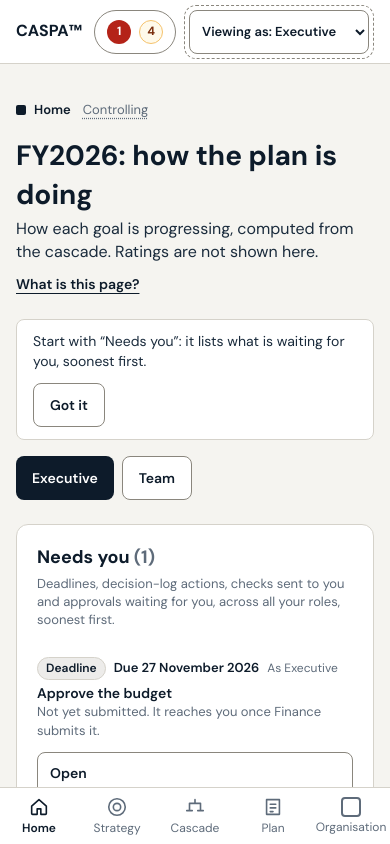
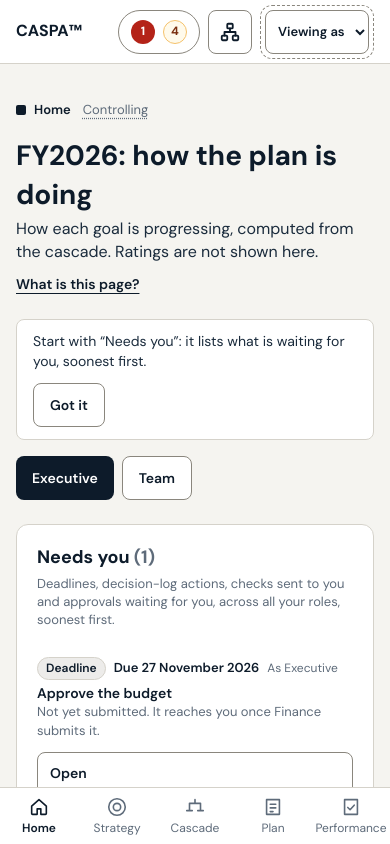
Before and after one commit to elijasinyinza-a11y/Caspa-System, a React (Vite) app: page / in a window 390 px wide. Built offline with nearby package versions, Linux system fonts and the light colour scheme.

Commit message:
Add files via upload

```diff
--- a/src/components/BottomBar.tsx
+++ b/src/components/BottomBar.tsx
@@ -5,8 +5,9 @@ import { WorkspaceIcon } from "./icons";
 /** Phone layout: the sidebar becomes a bottom bar limited to the person's own workspaces. */
 export function BottomBar() {
   const { repo, route, navigate } = useApp();
-  // As the approved setup prototype: up to four workspaces, then Organisation (to settle in the phone layout review).
-  const items = repo.workspaces().slice(0, 4);
+  // Phone layout review (slice 10, option A, 31 October 2026): every workspace the role has, at most five;
+  // Organisation moves to the top bar on phones.
+  const items = repo.workspaces();
   return (
     <nav
       aria-label={en.nav.label}
@@ -16,7 +17,7 @@ export function BottomBar() {
       <ul
         className="grid"
         style={{
-          gridTemplateColumns: `repeat(${items.length + 1}, minmax(0, 1fr))`,
+          gridTemplateColumns: `repeat(${items.length}, minmax(0, 1fr))`,
         }}
       >
         {items.map((w) => {
@@ -38,17 +39,6 @@ export function BottomBar() {
             </li>
           );
         })}
-        <li>
-          <a
-            href="#/organisation"
-            onClick={(e) => { e.preventDefault(); navigate({ kind: "org" }); }}
-            aria-current={route.kind === "org" ? "page" : undefined}
-            className={`flex min-h-14 flex-col items-center justify-center gap-0.5 text-12 ${route.kind === "org" ? "font-semibold text-navy" : "text-muted"}`}
-          >
-            <span aria-hidden="true" className="h-5 w-5 rounded border-2 border-current" />
-            {en.setup.nav}
-          </a>
-        </li>
       </ul>
     </nav>
   );
--- a/src/components/RoleSwitcher.tsx
+++ b/src/components/RoleSwitcher.tsx
@@ -20,7 +20,7 @@ export function RoleSwitcher() {
         id="dev-role"
         value={role}
         onChange={(e) => setRole(e.target.value as DevRole)}
-        className="min-h-11 max-w-[180px] rounded-lg border border-control bg-white px-2 text-13 font-semibold text-navy"
+        className="min-h-11 max-w-[104px] rounded-lg border border-control bg-white px-2 text-13 font-semibold text-navy sm:max-w-[180px]"
       >
         {dev.roles.map((r) => <option key={r} value={r}>{en.devSwitcher.viewingAs}: {en.roles[r]}</option>)}
       </select>
--- a/src/components/TopBar.tsx
+++ b/src/components/TopBar.tsx
@@ -13,7 +13,7 @@ const short = (t: string, n = 24) => (t.length > n ? `${t.slice(0, n - 1).trimEn
  * steps shorten to "…"; the full chain stays in "Why this matters".
  */
 export function TopBar() {
-  const { repo, route } = useApp();
+  const { repo, route, navigate } = useApp();
   const [codes] = useShowCodes();
   const onMap = route.kind === "map";
   const n = route.kind === "node" ? repo.node(route.node, route.id) : onMap ? repo.node("objective", route.objectiveId) : null;
@@ -101,6 +101,20 @@ export function TopBar() {
         <span className="sm:hidden">
           <IntegrityPill compact />
         </span>
+        {/* Phones (slice 10, option A): Organisation sits here; the bottom bar holds the role's workspaces. */}
+        <a
+          href="#/organisation"
+          onClick={(e) => { e.preventDefault(); navigate({ kind: "org" }); }}
+          aria-current={route.kind === "org" ? "page" : undefined}
+          title={en.setup.nav}
+          className={`inline-flex h-11 w-11 items-center justify-center rounded-lg border md:hidden ${route.kind === "org" ? "border-navy bg-info-bg text-navy" : "border-control text-navy"}`}
+        >
+          <svg aria-hidden="true" viewBox="0 0 24 24" width="22" height="22" fill="none" stroke="currentColor" strokeWidth="2" strokeLinecap="round" strokeLinejoin="round">
+            <rect x="9" y="3" width="6" height="5" rx="1" /><rect x="3" y="16" width="6" height="5" rx="1" /><rect x="15" y="16" width="6" height="5" rx="1" />
+            <path d="M12 8v4M6 16v-4h12v4" />
+          </svg>
+          <span className="sr-only">{en.setup.nav}</span>
+        </a>
         <RoleSwitcher />
       </div>
     </header>
--- a/src/routes/Budget.tsx
+++ b/src/routes/Budget.tsx
@@ -118,9 +118,10 @@ function GoalRow({ g, terms }: { g: BudgetGoalGroup; terms: Terms }) {
   const visible = g.objectives.reduce((n, o) => n + o.lines.length, 0);
   return (
     <li className="py-2">
-      <div className="flex items-center gap-x-3">
+      <div className="flex flex-wrap items-center gap-x-3">
         <div className="min-w-0 flex-1"><CodeLink r={g.ref} /></div>
-        <span className="tabular shrink-0 text-right text-16 font-bold text-navy">
+        {/* Phones: a hidden subtotal's sentence wraps below the title instead of running off the screen. */}
+        <span className={`tabular ml-auto text-right text-16 font-bold text-navy ${g.subtotal ? 'shrink-0' : 'min-w-0'}`}>
           {g.subtotal ? formatMoney(g.subtotal) : <span className="text-13 font-normal text-muted">{en.budget.subtotalHidden}</span>}
         </span>
       </div>
--- a/src/routes/DecisionMap.tsx
+++ b/src/routes/DecisionMap.tsx
@@ -93,7 +93,7 @@ export function DecisionMapPage({ objectiveId, deficiencyId }: { objectiveId: st
           </Explain>
         </h1>
         <p className="max-w-[70ch] text-16 text-text">
-          <a href={nodeHref('objective', m.objective.id, 'cascade')} className="underline underline-offset-4 hover:text-navy">
+          <a href={nodeHref('objective', m.objective.id, 'cascade')} className="inline-flex min-h-11 items-center underline underline-offset-4 hover:text-navy">
             {en.decisionMap.of(t.objective.singular, m.objective.title)}
           </a>
           {codes && <span className="tabular ml-2 text-14 text-muted">{m.objective.code}</span>}
@@ -239,7 +239,7 @@ function Row({ r, page, t, codes, editing, setEditing, onDone }: {
             <ul className="space-y-2">
               {r.corrective.map((c) => (
                 <li key={c.ref.id}>
-                  <a href={nodeHref('activity', c.ref.id, 'cascade')} className="font-semibold text-navy underline underline-offset-4">
+                  <a href={nodeHref('activity', c.ref.id, 'cascade')} className="inline-flex min-h-11 items-center font-semibold text-navy underline underline-offset-4">
                     {c.ref.title}
                   </a>
                   {codes && <span className="tabular ml-2 text-13 text-muted">{c.ref.code}</span>}
@@ -490,7 +490,7 @@ export function ActivityLevel({ activityId, title, level }: { activityId: string
           <span className="text-muted">{en.decisionMap.corrects} </span>
           {v.corrects.map((d, i) => (
             <span key={d.id}>
-              <a href={mapHref(d.objectiveId, d.id)} className="underline underline-offset-4 hover:text-navy">{d.description}</a> ({en.sixP[d.level]})
+              <a href={mapHref(d.objectiveId, d.id)} className="inline-flex min-h-11 items-center underline underline-offset-4 hover:text-navy">{d.description}</a> ({en.sixP[d.level]})
               {level && level !== d.level && <span className="font-semibold text-cascade-text"> · {en.decisionMap.solvedAt(en.sixP[level])}</span>}
               {i < v.corrects!.length - 1 ? '; ' : ''}
             </span>
--- a/src/routes/Strategy.tsx
+++ b/src/routes/Strategy.tsx
@@ -50,7 +50,7 @@ export function FirstQuestion({ page, onImport }: { page: OnboardingPage; onImpo
     <section className={card} aria-labelledby="first-q">
       <h2 id="first-q" className="text-22 font-bold text-navy">{O.question}</h2>
       <p className="mt-1 text-14 text-muted">{page.canSetUp ? O.questionIntro : O.questionOthers(page.strategyOffice)}</p>
-      <div className="mt-4 grid gap-4 md:grid-cols-2">
+      <div className="mt-4 grid grid-cols-[minmax(0,1fr)] gap-4 md:grid-cols-2">
         <button type="button" disabled={!page.canSetUp} onClick={onImport} className={`${door} border-t-strategy-mark hover:border-navy disabled:cursor-not-allowed disabled:opacity-75`}>
           <span className="text-22 font-bold text-navy">{O.importDoor}</span>
           <span className="text-14 text-text">{O.importDoorText}</span>
@@ -217,7 +217,7 @@ function PlanView({ page, setNote }: { page: OnboardingPage; setNote: (m: string
           </div>
         </div>
         {strategy && draft && (
-          <div className="mt-4 grid gap-4 lg:grid-cols-3">
+          <div className="mt-4 grid grid-cols-[minmax(0,1fr)] gap-4 lg:grid-cols-3">
             <div className="rounded-lg border border-border p-4">
               <h3 className="flex flex-wrap items-center gap-2 text-16 font-bold text-navy">{O.routes.docTitle} <Chip tone="info">{O.item.aiDraft(null)}</Chip></h3>
               {page.org.aiEnabled ? (
@@ -267,7 +267,7 @@ function PlanView({ page, setNote }: { page: OnboardingPage; setNote: (m: string
         </section>
       )}
 
-      <div className="mt-4 grid gap-4 xl:grid-cols-[3fr_2fr]">
+      <div className="mt-4 grid grid-cols-[minmax(0,1fr)] gap-4 xl:grid-cols-[minmax(0,3fr)_minmax(0,2fr)]">
         <section className={card}>
           <h2 className="text-18 font-bold text-navy">{O.plan.content}</h2>
           {page.items.length ? (
@@ -339,7 +339,7 @@ function ItemRow({ i, kidsOf, page, fy, onEdit, onRemove }: {
   return (
     <li className="rounded-lg border border-border bg-white p-3">
       <div className="flex flex-wrap items-start justify-between gap-2">
-        <div className="min-w-0 flex-1">
+        <div className="min-w-0 flex-[1_1_15rem]">
           <div className="flex flex-wrap items-center gap-2">
             <span className="text-12 text-muted">{terms[i.kind].singular}</span>
             <b className="text-14 text-navy">{i.title}</b>
--- a/src/routes/organisation/OrganisationPage.tsx
+++ b/src/routes/organisation/OrganisationPage.tsx
@@ -178,7 +178,7 @@ function Setup({ page, access, step, setStep, tree, fix, reveal, busy, fileError
         )}
         {step === 'build' && (
           <>
-            <div className="grid gap-4 lg:grid-cols-3">
+            <div className="grid grid-cols-[minmax(0,1fr)] gap-4 lg:grid-cols-3">
               <section className={card}>
                 <h2 className="text-16 font-bold text-navy">{S.build.sheetTitle}</h2>
                 <p className="mt-1 text-14 text-muted">{S.build.sheetText}</p>
@@ -224,7 +224,7 @@ function Setup({ page, access, step, setStep, tree, fix, reveal, busy, fileError
               </p>
             )}
             {page.rowProblems.length > 0 && <RowProblems page={page} access={access} onEdit={tree.editPosition} onShow={onRevealPosition} />}
-            <div className="mt-4 grid gap-4 xl:grid-cols-[3fr_2fr]">
+            <div className="mt-4 grid grid-cols-[minmax(0,1fr)] gap-4 xl:grid-cols-[minmax(0,3fr)_minmax(34rem,2fr)]">
               <section className={card}>
                 <h2 className="mb-3 text-18 font-bold text-navy">{S.tree.draftTitle}</h2>
                 {st.units.length ? <StructureTree page={page} actions={tree} reveal={reveal} /> : <p className="text-14 text-muted">{S.tree.empty}</p>}
@@ -239,7 +239,7 @@ function Setup({ page, access, step, setStep, tree, fix, reveal, busy, fileError
           </>
         )}
         {step === 'review' && (
-          <div className="grid gap-4 xl:grid-cols-[3fr_2fr]">
+          <div className="grid grid-cols-[minmax(0,1fr)] gap-4 xl:grid-cols-[minmax(0,3fr)_minmax(0,2fr)]">
             <section className={card}>
               <h2 className="text-18 font-bold text-navy">{S.confirm.whatSaved}</h2>
               <p className="mt-1 mb-3 text-14 text-muted">{S.confirm.whatSavedNote(plural(st.units.length, 'unit'), plural(st.positions.length, 'position'), formatNumber(vacant), plural(st.people.length, 'person'))}</p>
@@ -365,7 +365,7 @@ function AccessList({ page, access, editable }: { page: Page; access: Organisati
           {editable ? (
             <fieldset><legend className="sr-only">{a.roles}: {p.fullName}</legend>
               {ROLE_KEYS.map((k) => (
-                <label key={k} className="flex min-h-8 items-center gap-2">
+                <label key={k} className="flex min-h-11 items-center gap-2">
                   <input type="checkbox" className="h-5 w-5 shrink-0" checked={p.roles.includes(k)}
                     onChange={(e) => access.savePerson(p.id, { roles: e.target.checked ? [...p.roles, k] : p.roles.filter((x) => x !== k) })} />
                   {en.assignedRole[k]}
@@ -440,7 +440,7 @@ function DetailsForm({ page, access }: { page: Page; access: OrganisationAccess
   const num = (v: string, fallback: number) => (Number.isFinite(Number(v)) && v.trim() !== '' ? Number(v) : fallback);
   const terms = Object.keys(d.termLabels) as SystemTerm[];
   return (
-    <div className="grid gap-4 lg:grid-cols-2">
+    <div className="grid grid-cols-[minmax(0,1fr)] gap-4 lg:grid-cols-2">
       <section className={card}>
         <h2 className="text-18 font-bold text-navy">{D.title}</h2>
         <div className="mt-3 space-y-3">
@@ -583,7 +583,7 @@ function Structure({ page, access, tree, fix, reveal }: {
           <ChecksPanel page={page} a={fix} editable />
         </details>
       )}
-      <div className={`grid gap-4 ${page.isAdmin ? 'xl:grid-cols-[3fr_2fr]' : ''}`}>
+      <div className={`grid grid-cols-[minmax(0,1fr)] gap-4 ${page.isAdmin ? "xl:grid-cols-[minmax(0,3fr)_minmax(34rem,2fr)]" : ""}`}>
         <section className={card}>
           <h2 className="text-18 font-bold text-navy">{S.tree.structureTitle}</h2>
           <p className="mt-1 mb-3 text-14 text-muted">{S.tree.counts(plural(st.units.length, 'unit'), plural(st.positions.length, 'position'), formatNumber(vacant))}</p>
--- a/src/routes/organisation/StructureTree.tsx
+++ b/src/routes/organisation/StructureTree.tsx
@@ -157,7 +157,7 @@ function UnitRow({ ix, u, depth, page, actions, open, toggle, showAll, more, fla
   return (
     <li className="rounded-lg border border-border bg-white">
       <div className="flex flex-wrap items-start justify-between gap-2 p-2">
-        <div className="flex min-w-0 items-start gap-2">
+        <div className="flex min-w-0 flex-[1_1_15rem] items-start gap-2">
           <button id={`t-${u.id}`} type="button" onClick={() => toggle(u.id)} aria-expanded={isOpen} aria-label={isOpen ? t.close(u.name) : t.open(u.name)}
             className="grid h-11 w-11 shrink-0 place-items-center rounded-lg border border-control text-18 font-bold text-navy">
             {isOpen ? '−' : '+'}
@@ -218,7 +218,7 @@ function PositionRow({ ix, p, page, actions, repeated }: { ix: StructureIndex; p
   const ai = p.draft?.state === 'ai_draft';
   return (
     <li id={`p-${p.id}`} tabIndex={-1} className="flex flex-wrap items-start justify-between gap-2 py-2 outline-none focus:ring-2 focus:ring-focus">
-      <div className="min-w-0">
+      <div className="min-w-0 flex-[1_1_15rem]">
         <div className="flex flex-wrap items-center gap-2 text-14 font-semibold text-navy">
           {p.title}
           {p.ref && <span className="text-12 font-normal text-muted">{p.ref}</span>}
--- a/src/routes/organisation/Vacancies.tsx
+++ b/src/routes/organisation/Vacancies.tsx
@@ -133,7 +133,7 @@ export function VacancyList({ onFill }: { onFill: (positionId: string) => void }
           return (
             <li key={h.positionId} className="rounded-lg border border-border bg-white">
               <div className="flex flex-wrap items-start justify-between gap-3 p-3">
-                <div className="min-w-0 flex-1">
+                <div className="min-w-0 flex-[1_1_15rem]">
                   <div className="text-16 font-bold text-navy">{h.title}</div>
                   <div className="text-12 text-muted">{h.unitPath.join(' › ')}</div>
                   <div className="mt-1 text-13">{stateLine(h)}</div>
@@ -201,7 +201,7 @@ export function HandoverPage({ positionId }: { positionId: string }) {
           <p className="mt-2 text-14">{note}</p>
         </section>
       )}
-      <div className="mt-4 grid gap-4 xl:grid-cols-[3fr_2fr]">
+      <div className="mt-4 grid grid-cols-[minmax(0,1fr)] gap-4 xl:grid-cols-[minmax(0,3fr)_minmax(0,2fr)]">
         <section className={card}>
           <h2 className="text-18 font-bold text-navy">{V.holds.title}</h2>
           <Holdings h={h} />
```
